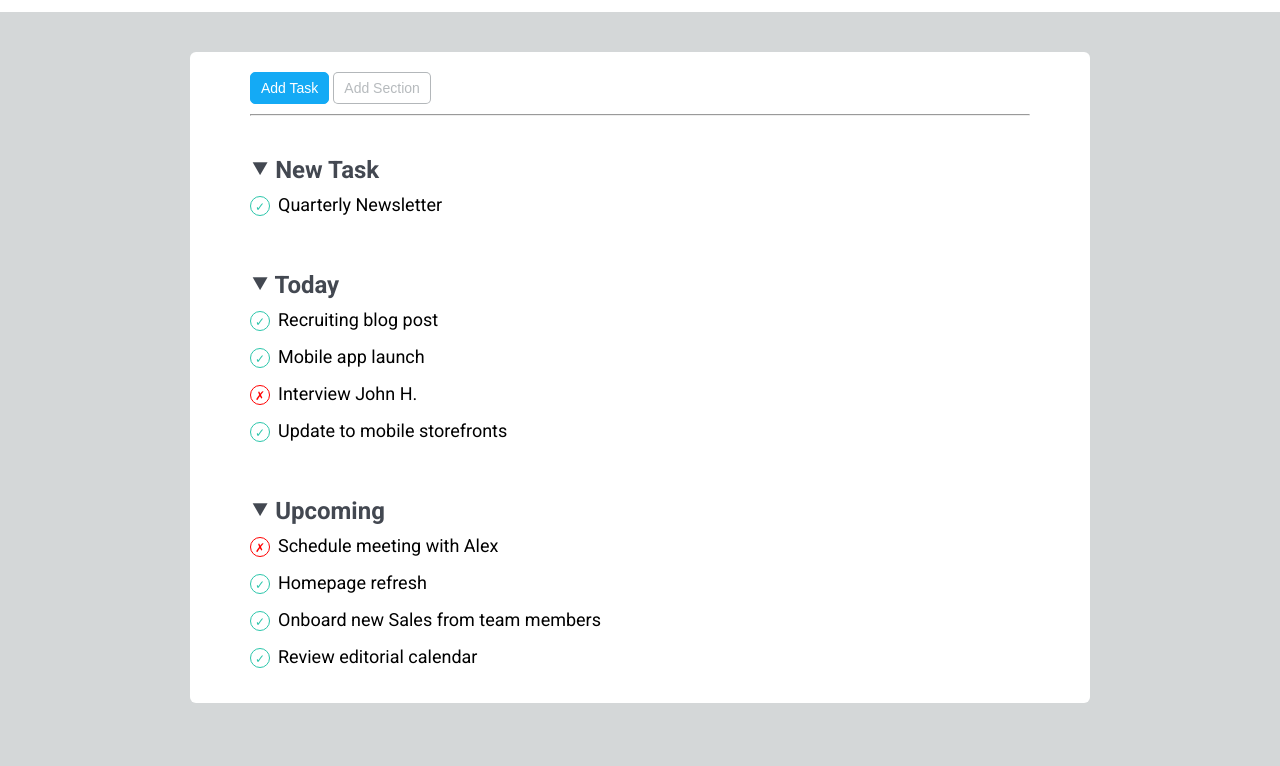
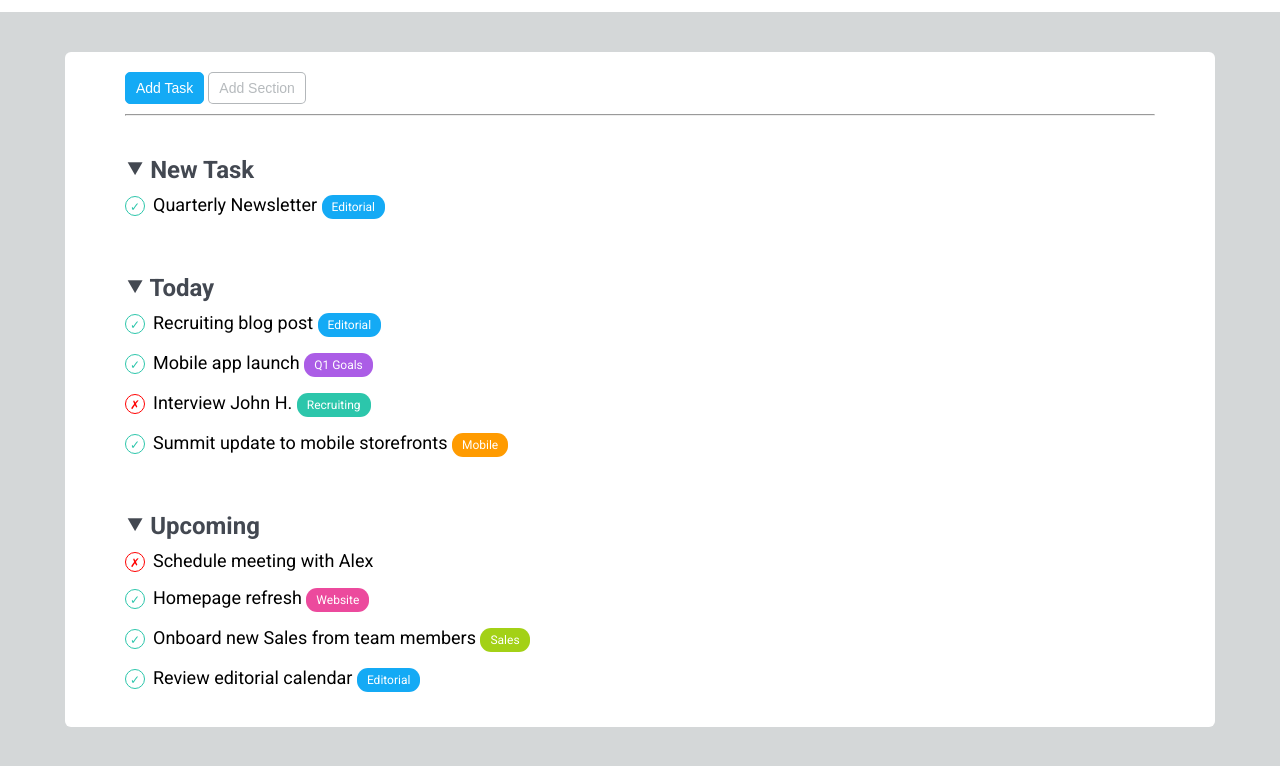
Before and after one commit to palascinochristian/html-css-toboolist, a plain HTML site: page index.html in a window 1280 px wide. Shown: the part 68-834 px from the top of the page. Before the commit the page ends 811 px from the top, so only its background shows below. Drawn offline with Linux system fonts and the light colour scheme.

Commit message:
feat: add tags in main > to do list section

```diff
--- a/css/style.css
+++ b/css/style.css
@@ -43,7 +43,7 @@ h1 {
 -----------------------------*/
 
 main {
-    width: 900px;
+    width: 1150px;
     height: auto;
     margin: 40px auto;
     background-color: #fff;
@@ -112,3 +112,38 @@ main {
     border: 1px solid red;
     color: red;
 }
+
+/* ---------------------------
+            TAGS
+-----------------------------*/
+.tag {
+    display: inline-block;
+    color: #fff;
+    border-radius: 11px;
+    font-size: 12px;
+    padding: 5px 10px;
+}
+
+.babyblue {
+    background-color: #14AAF5;
+}
+
+.purple {
+    background-color: #ab5de6;
+}
+
+.green {
+    background-color: #2CC6AB;
+}
+
+.orange {
+    background-color: #FF9B00;
+}
+
+.pink {
+    background-color: #EC4A9D;
+}
+
+.lime-green {
+    background-color: #A3D116;
+}
--- a/index.html
+++ b/index.html
@@ -33,21 +33,29 @@
         <section class="todolist">
             <!-- To Do List Section  -->
             <h2 class="title"><span>&#x2BC6</span> New Task</h2>
-            <p class="element"><span class="circle check">&check;</span>Quarterly Newsletter</p>
+            <p class="element"><span class="circle check">&check;</span>Quarterly Newsletter <span
+                    class="tag babyblue">Editorial</span> </p>
         </section>
         <section class="todolist">
             <h2 class="title"><span>&#x2BC6</span> Today</h2>
-            <p class="element"><span class="circle check">&check;</span>Recruiting blog post</p>
-            <p class="element"><span class="circle check">&check;</span>Mobile app launch</p>
-            <p class="element"><span class="circle error">&cross;</span>Interview John H.</p>
-            <p class="element"><span class="circle check">&check;</span>Update to mobile storefronts</p>
+            <p class="element"><span class="circle check">&check;</span>Recruiting blog post <span
+                    class="tag babyblue">Editorial</span> </p>
+            <p class="element"><span class="circle check">&check;</span>Mobile app launch <span class="tag purple">Q1
+                    Goals</span></p>
+            <p class="element"><span class="circle error">&cross;</span>Interview John H. <span
+                    class="tag green">Recruiting</span> </p>
+            <p class="element"><span class="circle check">&check;</span>Summit update to mobile storefronts <span
+                    class="tag orange">Mobile</span> </p>
         </section>
         <section class="todolist">
             <h2 class="title"><span>&#x2BC6</span> Upcoming</h2>
             <p class="element"><span class="circle error">&cross;</span>Schedule meeting with Alex</p>
-            <p class="element"><span class="circle check">&check;</span>Homepage refresh</p>
-            <p class="element"><span class="circle check">&check;</span>Onboard new Sales from team members</p>
-            <p class="element"><span class="circle check">&check;</span>Review editorial calendar</p>
+            <p class="element"><span class="circle check">&check;</span>Homepage refresh <span
+                    class="tag pink">Website</span> </p>
+            <p class="element"><span class="circle check">&check;</span>Onboard new Sales from team members <span
+                    class="tag lime-green">Sales</span> </p>
+            <p class="element"><span class="circle check">&check;</span>Review editorial calendar <span
+                    class="tag babyblue">Editorial</span> </p>
             <!-- /To Do List Section  -->
         </section>
     </main>
```
